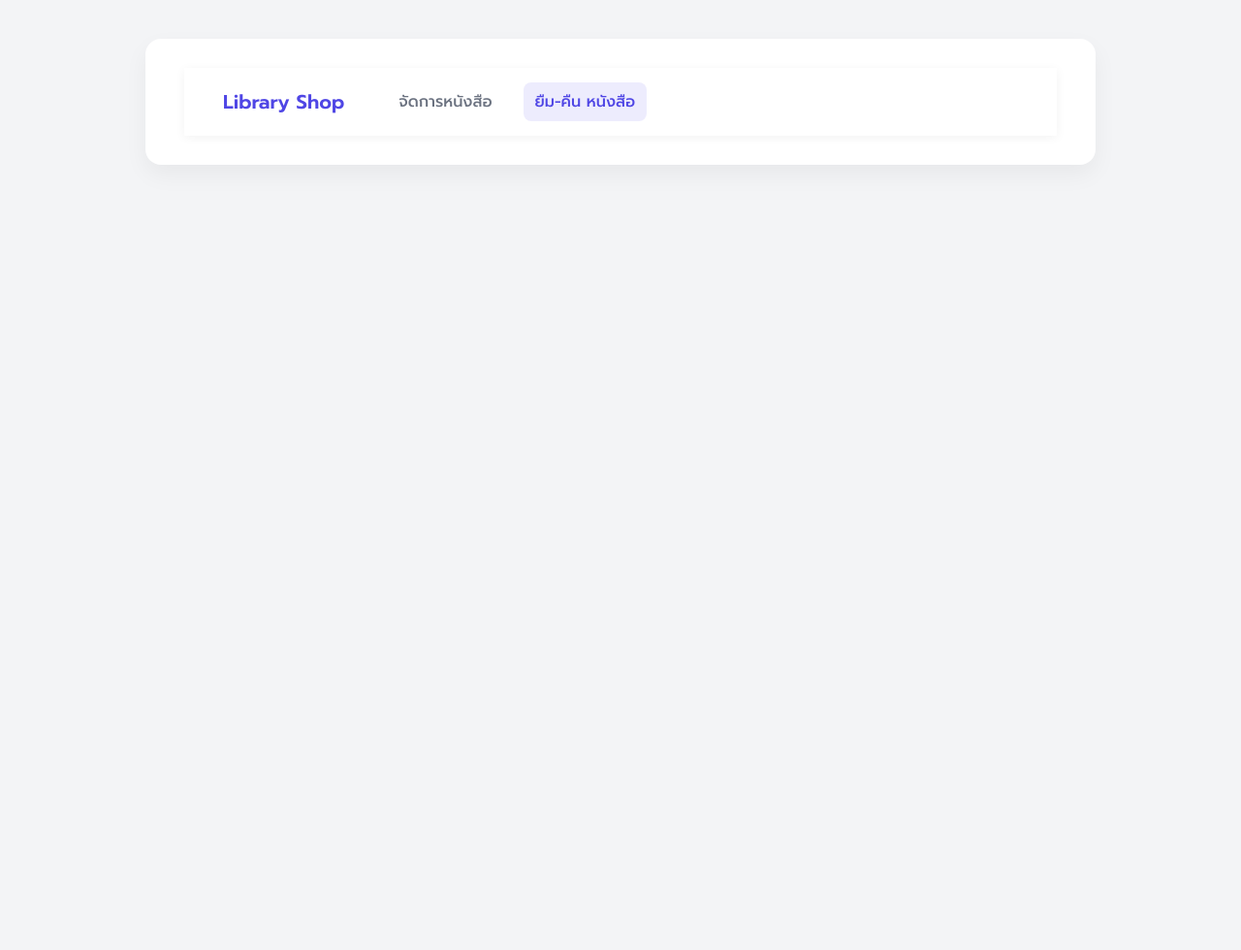
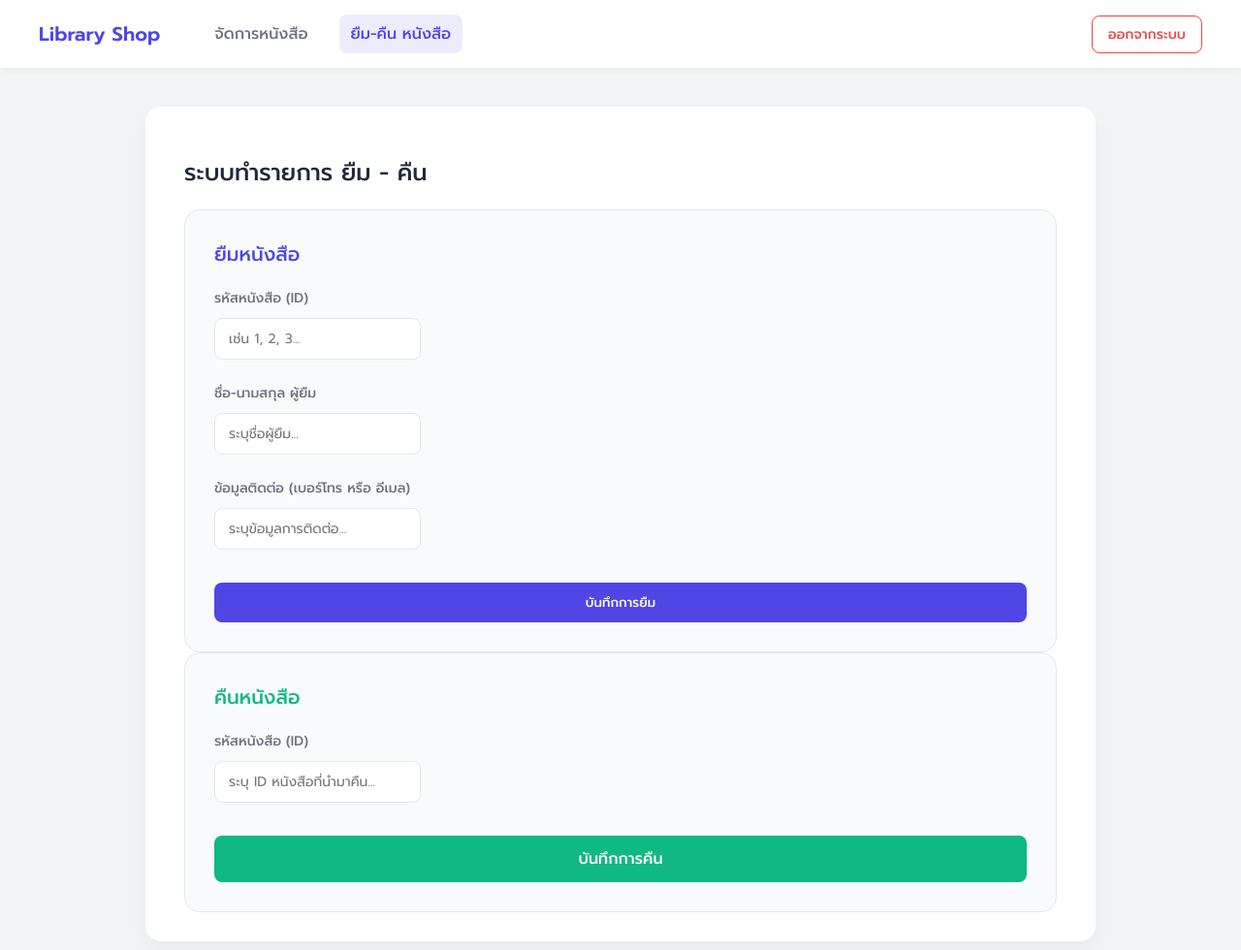
Before and after one commit to Horizon25k/Library_Shop-Borrow-back, a website: page public/Borrow-back.html in a window 1280 px wide. Shown: the whole page at 97% size. Before the commit the page ends 800 px from the top, so only its background shows below. Drawn offline with Linux system fonts and the light colour scheme.

Commit message:
add function borrowbook and fix index

```diff
--- a/public/Borrow-back.html
+++ b/public/Borrow-back.html
@@ -2,22 +2,97 @@
 <html lang="th">
     <head>
     <meta charset="UTF-8">
-        <title>ระบบยืมคืนหนังสือ</title>
+    <title>ระบบยืม-คืนหนังสือ</title>
     <link href="https://fonts.googleapis.com/css2?family=Prompt:wght@300;400;500;600&display=swap" rel="stylesheet">
     <link rel="stylesheet" href="/css/style.css">
+</head>
 <body>
-            <div class="container">
+
     <nav class="navbar">
         <div class="nav-left">
-                        <div class="nav-brand"> Library Shop</div>
+            <div class="nav-brand">Library Shop</div>
             <ul class="nav-links">
-                                <li><a href="index.html" >จัดการหนังสือ</a></li>
-                                <li><a href="Borrow-back.html" class="active">ยืม-คืน หนังสือ</a></li></ul>
+                <li><a href="index.html">จัดการหนังสือ</a></li>
+                <li><a href="Borrow-back.html" class="active">ยืม-คืน หนังสือ</a></li>
+            </ul>
+        </div>
+        <div class="nav-right">
+            <button class="btn-logout" onclick="logout()">ออกจากระบบ</button>
+        </div>
+    </nav>
+
+    <div class="container">
+        <h2> ระบบทำรายการ ยืม - คืน</h2>
+
+        <div class="action-container">
+
+            <div class="action-card">
+                <h3 style="color: var(--primary);"> ยืมหนังสือ</h3>
+                <form id="borrowForm" onsubmit="return false;">
+                    <div class="input-group">
+                        <label>รหัสหนังสือ (ID)</label>
+                        <input type="number" id="borrow_book_id" placeholder="เช่น 1, 2, 3..." required>
+                    </div>
+                    <div class="input-group">
+                        <label>ชื่อ-นามสกุล ผู้ยืม</label>
+                        <input type="text" id="borrower_name" placeholder="ระบุชื่อผู้ยืม..." required>
+                    </div>
+                    <div class="input-group">
+                        <label>ข้อมูลติดต่อ (เบอร์โทร หรือ อีเมล)</label>
+                        <input type="text" id="borrower_contact" placeholder="ระบุข้อมูลการติดต่อ..." required>
+                    </div>
+                    <button type="button" class="btn-primary full-width" onclick="borrowBook()">บันทึกการยืม</button>
+                </form>
+            </div>
+
+            <div class="action-card">
+                <h3 style="color: #10B981;">คืนหนังสือ</h3>
+                <form id="returnForm" onsubmit="return false;">
+                    <div class="input-group">
+                        <label>รหัสหนังสือ (ID)</label>
+                        <input type="number" id="return_book_id" placeholder="ระบุ ID หนังสือที่นำมาคืน..." required>
+                    </div>
+                    <button type="button" class="btn-success" onclick="returnBook()">บันทึกการคืน</button>
+                </form>
             </div>
         </div>
+    </div>
+
     <script>
 
+        async function borrowBook() {
+            const book_id = document.getElementById('borrow_book_id').value;
+            const borrower_name = document.getElementById('borrower_name').value;
+            const borrower_contact = document.getElementById('borrower_contact').value;
+
+            if (!book_id || !borrower_name || ! borrower_contact){
+                alert('กรุณากรอกข้อมูลให้ครบถ่วน');
+                return;
+            }
+
+            try{
+                const response = await fetch('/api/borrow', {
+                    method:'POST',
+                    headers: {'Content-Type' : 'application/json'},
+                    body: JSON.stringify({
+                        book_id:book_id,
+                        borrower_name:borrower_name,
+                        borrower_contact:borrower_contact
+                    })
+                });
+
+                const result = await response.json();
+
+                if(response.ok) {
+                    alert(`${result.message}\n\nหนังสือ: ${result.book_title}\nกำหนดคืน: ${result.returnDate}`);
+                    document.getElementById('borrowForm').reset();
+                }else{
+                    alert(`ผิดพลาด:${result.message}`);
+                }
+            }catch(err){
+                console.error(err);
+                alert('เชื่อมต่อเซิร์ฟเวอร์ไม่ได้')
+            }
+        }
     </script>
-        </body>
-    </head>
 </html>
--- a/public/css/style.css
+++ b/public/css/style.css
@@ -264,3 +264,55 @@ td img {
     margin-top: 40px;
     margin-bottom: 40px;
 }
+
+.action-card {
+    background-color: #F9FAFB;
+    padding: 30px;
+    border-radius: 16px;
+    border: 1px solid var(--border);
+    flex: 1; /* แบ่งพื้นที่เท่าๆ กัน */
+    min-width: 300px;
+}
+
+.action-card h3 {
+    margin-top: 0;
+    margin-bottom: 20px;
+    font-size: 20px;
+}
+
+/* ปุ่มสำหรับคืนหนังสือ (สีเขียว) */
+.btn-success {
+    background-color: #10B981;
+    color: white;
+    padding: 12px;
+    border: none;
+    border-radius: 8px;
+    font-family: inherit;
+    font-weight: 500;
+    cursor: pointer;
+    font-size: 16px;
+    transition: all 0.2s ease;
+    width: 100%;
+    margin-top: 10px;
+}
+
+.btn-success:hover {
+    background-color: #059669;
+}
+
+.full-width {
+    width: 100%;
+    margin-top: 10px;
+}
+
+label {
+    font-size: 14px;
+    font-weight: 500;
+    color: var(--text-muted);
+    display: block;
+    margin-bottom: 10px;
+}
+
+.input-group {
+    margin-bottom: 24px;
+}
```
Also changed, not shown: public/index.html (+1 -1 lines), server.js (+46 -0 lines). Lines whose indentation alone changed are shown as unchanged.
